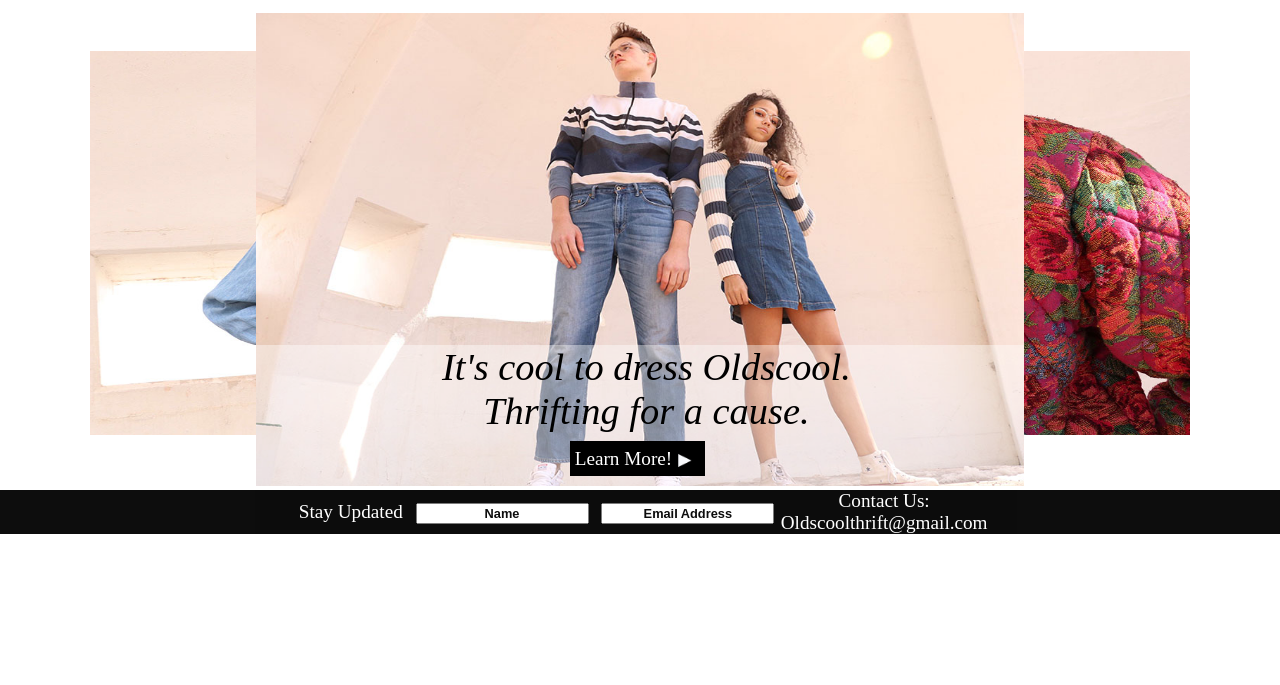
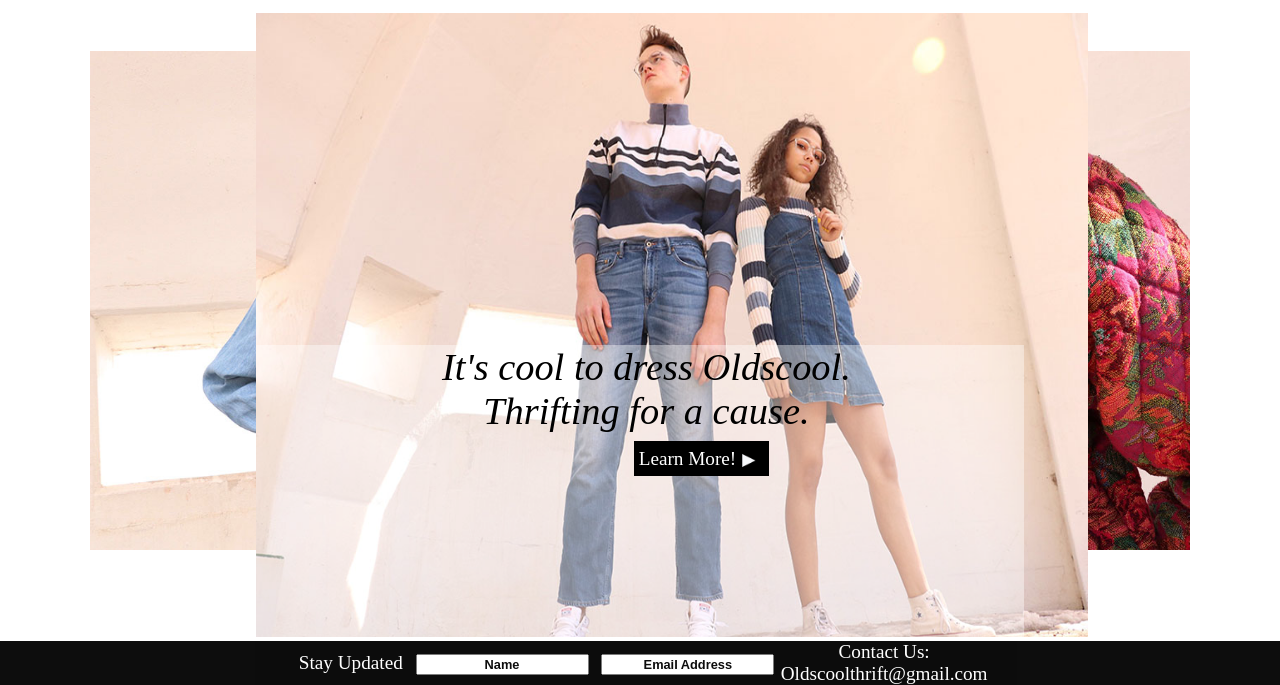
Before and after one commit to NullShifter/FreeLance, a website: page index.html in a window 1280 px wide. Shown: the part 180-865 px from the top of the page. Before the commit the page ends 800 px from the top, so only its background shows below. Drawn offline with Linux system fonts and the light colour scheme.

Commit message:
fixed some styling

```diff
--- a/styles.css
+++ b/styles.css
@@ -62,15 +62,15 @@ body{
 .imageCenter{
     margin-top: 1vw;
     margin-left: 20%;
-    width: 60vw;
-    height: 37vw;
+    width: 65vw;
+    height: 48.8vw;
     z-index: -5;
 }
 
 .imageLeft{
     position: absolute;
     width: 55vw;
-    height: 30vw;
+    height: 39vw;
     top: 3vw;
     z-index: -5;
     margin-left: 38vw;
@@ -84,7 +84,7 @@ body{
     margin-top: 1vw;
     z-index: -5;
     width: 55vw;
-    height: 30vw;
+    height: 39vw;
 }
 
 .textLayover{
```
